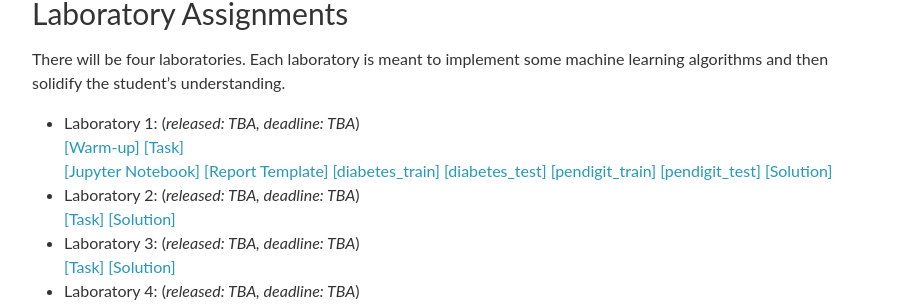
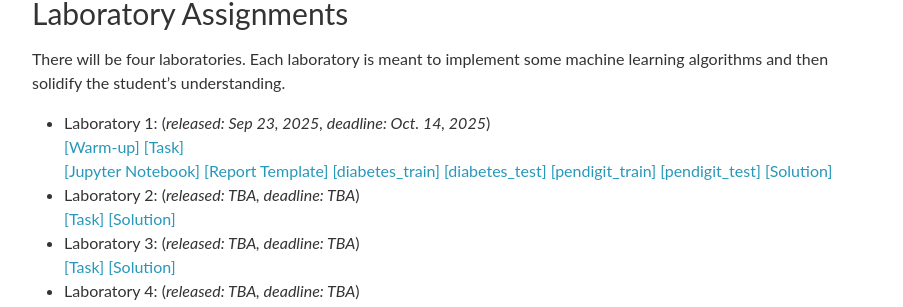
Before and after one commit to SEUML/ml-spring-2025, a Jekyll site: the page built from _pages/homework.md, in a window 1280 px wide and 1244 px high. Shown: the part 605-912 px from the top of the window, without its empty margins (188-1091 px from the left). Built offline with Jekyll 4.4.1, drawn with Linux system fonts in a browser that asks for light colours; nearby versions of some CDN libraries; comment, search, counter and statistics services are not loaded.

Commit message:
Update homework.md

```diff
--- a/_pages/homework.md
+++ b/_pages/homework.md
@@ -28,7 +28,7 @@ There will be four homework assignments during the semester. You may discuss the
 There will be four laboratories. Each laboratory is meant to implement some machine learning algorithms and then solidify the student's understanding.
 
 
-- Laboratory 1: (*released: TBA, deadline: TBA*)
+- Laboratory 1: (*released: Sep 23, 2025, deadline: Oct. 14, 2025*)
 <br>
 [[Warm-up]]({{ "/assets/assignments/lab1/Prerequisites.pdf" | relative_url }}){:target="\_blank"}{:target="\_blank"}{:target="\_blank"}
 [[Task]]({{ "/assets/assignments/lab1/Experiment_1.pdf" | relative_url }}){:target="\_blank"}{:target="\_blank"}{:target="\_blank"}
```
